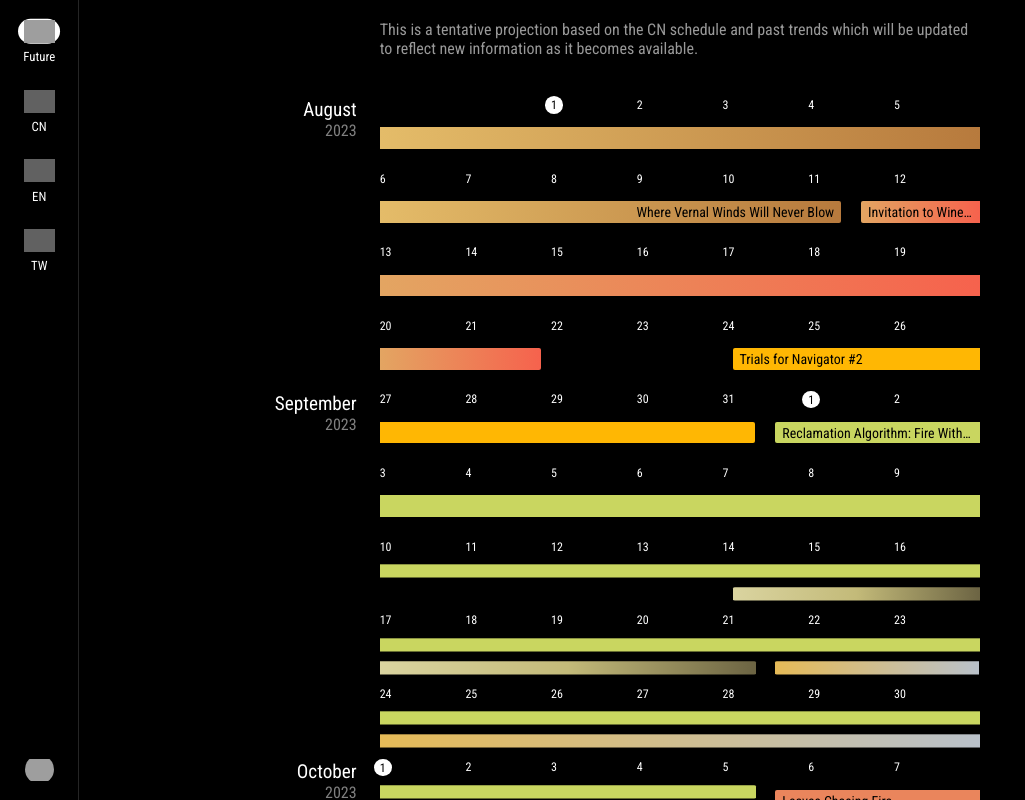
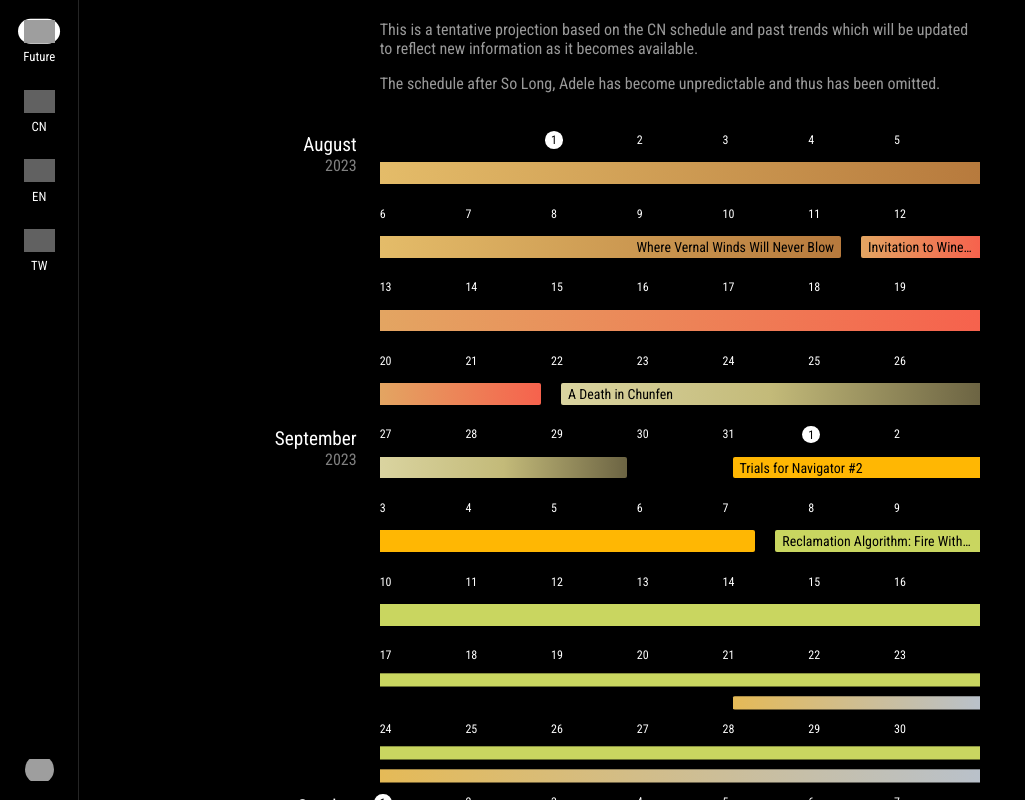
Before and after one commit to jaywyeee/arknights-calendar, a Svelte app: page / in a window 1280 px wide. Shown: the whole page, without its empty margins (0-1025 px from the left). Built offline with nearby package versions, Linux system fonts and the light colour scheme; grey boxes are pictures that could not be loaded; a web font is replaced by a local one.

Commit message:
Update future, EN, and TW schedules

```diff
--- a/src/components/Schedule.svelte
+++ b/src/components/Schedule.svelte
@@ -279,15 +279,16 @@
 			if (page.id === "cn") {
 				ra1[5].classList.remove("top")
 				ra1[5].style.cssText = "--grid-row: 2; --grid-column: 1 / span 2;"
+
+				for (const part of ga) {
+					part.classList.add("bottom");
+				};
 			};
 
 			if (page.id === "future") {
-				lcf[0].style.cssText = "--grid-row: 1; --grid-column: span 5 / -1;"
+				lcf[0].classList.add("bottom");
+				lcf[1].classList.add("bottom");
 			};
-
-			for (const part of ga) {
-				part.classList.add("bottom");
-			}
 		};
 	});
 
--- a/src/data/episodes.json
+++ b/src/data/episodes.json
@@ -27,6 +27,7 @@
 		{ "id":  7, "date": [2021,  5, 27] },
 		{ "id":  8, "date": [2021,  8, 26] },
 		{ "id":  9, "date": [2022,  6, 21] },
-		{ "id": 10, "date": [2023,  1, 17] }
+		{ "id": 10, "date": [2023,  1, 17] },
+		{ "id": 11, "date": [2023,  8, 10] }
 	]
 }
--- a/src/data/events.json
+++ b/src/data/events.json
@@ -3,9 +3,9 @@
 		"2023": [
 			{ "start": [ 7, 28], "duration": 14, "event": "wvwwnb" },
 			{ "start": [ 8, 11], "duration": 10, "event": "itw", "rerun": true },
-			{ "start": [ 8, 24], "duration":  7, "event": "tfn2" },
-			{ "start": [ 8, 31], "duration": 35, "event": "ra1" },
-			{ "start": [ 9, 14], "duration":  7, "event": "adic" },
+			{ "start": [ 8, 22], "duration":  7, "event": "adic" },
+			{ "start": [ 8, 31], "duration":  7, "event": "tfn2" },
+			{ "start": [ 9,  7], "duration": 35, "event": "ra1" },
 			{ "start": [ 9, 21], "duration": 10, "event": "ga", "rerun": true },
 			{ "start": [10,  5], "duration": 14, "event": "lcf" },
 			{ "start": [10, 19], "duration": 14, "event": "cc12" },
@@ -15,12 +15,7 @@
 		],
 		"2024": [
 			{ "start": [ 1,  4], "duration": 14, "event": "hde" },
-			{ "start": [ 1, 19], "duration": 21, "event": "sla" },
-			{ "start": [ 2,  9], "duration": 14, "event": "tfn3" },
-			{ "start": [ 2, 23], "duration": 10, "event": "le", "rerun": true },
-			{ "start": [ 3,  7], "duration":  7, "event": "ssved" },
-			{ "start": [ 3, 21], "duration": 10, "event": "dv", "rerun": true },
-			{ "start": [ 4,  4], "duration": 10, "event": "icec", "rerun": true }
+			{ "start": [ 1, 19], "duration": 21, "event": "sla" }
 		]
 	},
 	"cn": {
@@ -196,7 +191,9 @@
 			{ "start": [ 6, 23], "duration": 14, "event": "cc11" },
 			{ "start": [ 7, 13], "duration": 14, "event": "wtfc" },
 			{ "start": [ 7, 28], "duration": 14, "event": "wvwwnb" },
-			{ "start": [ 8, 11], "duration": 10, "event": "itw", "rerun": true }
+			{ "start": [ 8, 11], "duration": 10, "event": "itw", "rerun": true },
+			{ "start": [ 8, 22], "duration":  7, "event": "adic" },
+			{ "start": [ 8, 31], "duration":  7, "event": "tfn2" }
 		]
 	},
 	"tw": {
@@ -269,7 +266,8 @@
 			{ "start": [ 6, 13], "duration":  7, "event": "ibaw" },
 			{ "start": [ 6, 20], "duration": 21, "event": "icec" },
 			{ "start": [ 6, 27], "duration":  7, "event": "tfn1" },
-			{ "start": [ 7, 13], "duration": 14, "event": "cc10" }
+			{ "start": [ 7, 13], "duration": 14, "event": "cc10" },
+			{ "start": [ 8, 29], "duration": 10, "event": "bti", "rerun": true }
 		]
 	}
 }
--- a/src/data/is.json
+++ b/src/data/is.json
@@ -1,7 +1,4 @@
 {
-	"future": [
-		{ "id": "jǫklumarkar", "date": [2024,  3, 21] }
-	],
 	"cn": [
 		{ "id": "phantom",     "date": [2022,  1,  5] },
 		{ "id": "mizuki",      "date": [2022,  9, 27] },
--- a/src/data/pages.json
+++ b/src/data/pages.json
@@ -4,7 +4,8 @@
 		"name": "Future",
 		"icon": "schedule",
 		"description": [
-			"This is a tentative projection based on the CN schedule and past trends which will be updated to reflect new information as it becomes available."
+			"This is a tentative projection based on the CN schedule and past trends which will be updated to reflect new information as it becomes available.",
+			"The schedule after So Long, Adele has become unpredictable and thus has been omitted."
 		]
 	},
 	{
```
